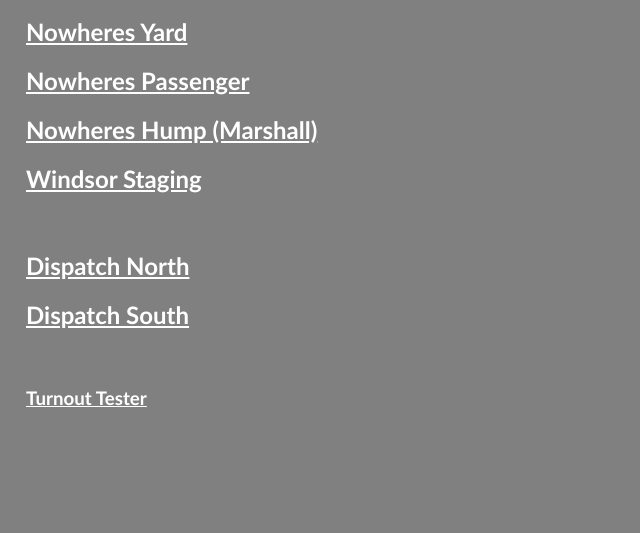
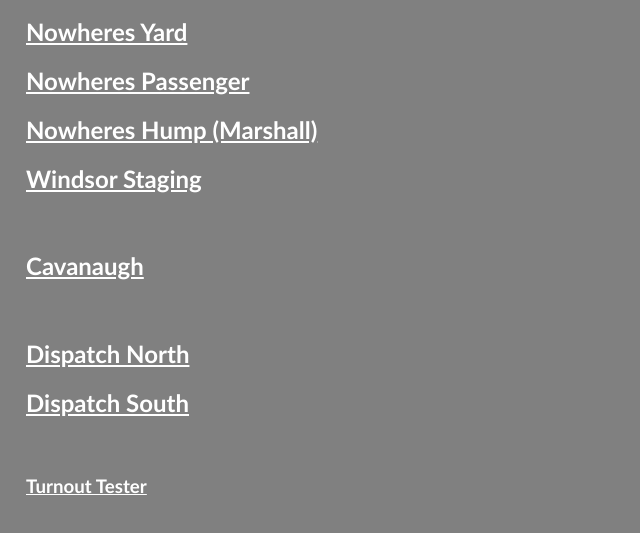
Before and after one commit to svl-rr/svl-panel-server, a website: page static/index.html in a window 1280 px wide. Shown: the part 241-774 px from the top of the page, without its empty margins (0-640 px from the left). Drawn offline with Linux system fonts and the light colour scheme.

Commit message:
add Cavanaugh test panel link

```diff
--- a/static/index.html
+++ b/static/index.html
@@ -15,6 +15,8 @@
 <h2><a href="Released/NowheresHump.svg">Nowheres Hump (Marshall)</a></h2>
 <h2><a href="Released/Windsor.svg">Windsor Staging</a></h2>
 <br />
+<h2><a href="test/cavanaugh.html">Cavanaugh</a></h2>
+<br />
 <h2><a href="Released/DispatchNorth.svg">Dispatch North</a></h2>
 <h2><a href="Released/DispatchSouth.svg">Dispatch South</a></h2>
 <br />
```
